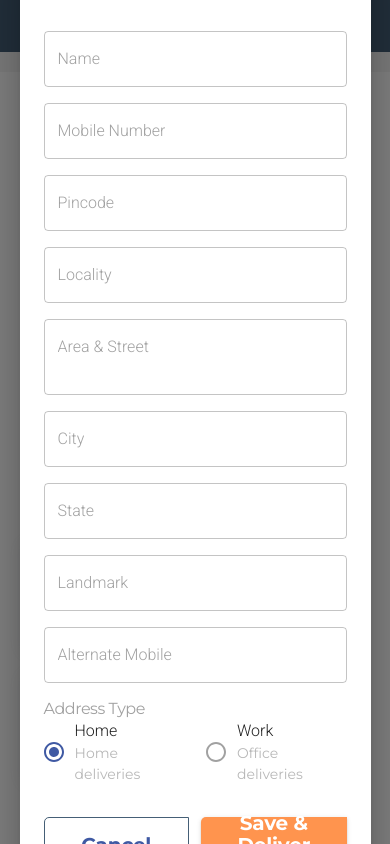
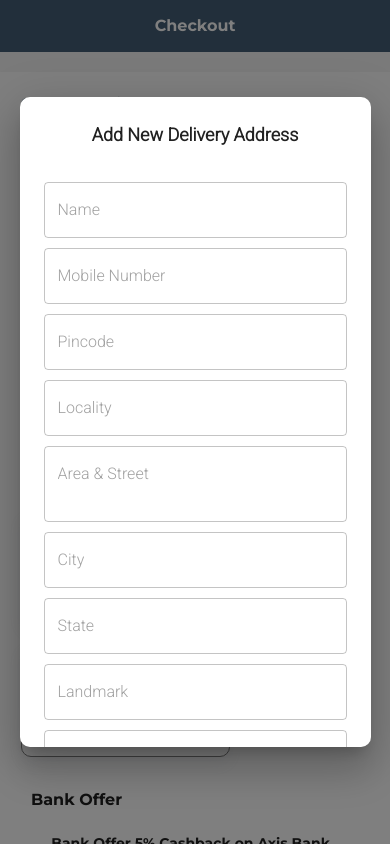
Before and after one commit to Vishalecs/indiaZONA1, a React (Create React App) app: page /checkout in a window 390 px wide. Both pictures are taken after a click on the link "Add New Delivery Address". Shown: the top 844 px of the page. Built offline with nearby package versions, Linux system fonts and the light colour scheme.

Commit message:
Update DeliveryAddress.jsx

```diff
--- a/src/components/Checkout/DeliveryAddress.jsx
+++ b/src/components/Checkout/DeliveryAddress.jsx
@@ -62,7 +62,7 @@ const DeliveryAddress = () => {
 
         fontFamily: "Montserrat",
         "@media (max-width: 600px)": {
-          padding: "16px",
+          padding: "5px",
         },
       }}
     >
@@ -101,10 +101,11 @@ const DeliveryAddress = () => {
     display: "flex",
     justifyContent: "space-between",
     marginBottom: "8px",
-    "@media (max-width: 600px)": {
+    "@media (max-width: 600px max-height: auto)": {
       flexDirection: "row", // Ensure it stays in a row even in mobile view
       alignItems: "center", // Align all items to the center on mobile
-      justifyContent: "space-between", // Maintain spacing between elements in mobile
+      justifyContent: "space-between",
+
     },
   }}
 >
@@ -235,6 +236,8 @@ const DeliveryAddress = () => {
       padding: "24px",
       width: "90%",
       maxWidth: "848px",
+      maxHeight: "650px", // Limit modal height to viewport height
+      overflowY: "auto", // Enable scrolling for overflow
       boxShadow: 24,
       display: "flex",
       flexDirection: "column",
@@ -249,15 +252,18 @@ const DeliveryAddress = () => {
         textAlign: "center",
       }}
     >
-            {editIndex !== null ? "Edit Delivery Address" : "Add New Delivery Address"}
+      {editIndex !== null
+        ? "Edit Delivery Address"
+        : "Add New Delivery Address"}
     </Typography>
 
-          {/* Address form */}
+    {/* Address Form */}
     <Box
       sx={{
         display: "grid",
         gridTemplateColumns: "1fr 1fr",
-              gap: "16px",
+        gap: "10px",
+        height: "750px",
         "@media (max-width: 600px)": {
           gridTemplateColumns: "1fr",
         },
@@ -298,13 +304,12 @@ const DeliveryAddress = () => {
         onChange={handleInputChange}
         fullWidth
         sx={{
-    gridColumn: "1 / -1",
+          gridColumn: "1 / -1", // Spans full row
           "& .MuiInputBase-root": {
-      height: "76px",  // Adjust this value as needed
+            height: "76px",
           },
         }}
       />
-
       <TextField
         label="City"
         name="city"
@@ -335,27 +340,23 @@ const DeliveryAddress = () => {
       />
     </Box>
 
-          <FormControl>
+    {/* Address Type */}
+    <FormControl sx={{ marginTop: "16px","@media (max-width: 600px)": {
+          flexDirection: "column",}}}>
   <Typography
-  style={{
-    fontFamily: 'Montserrat',
-    fontSize: '16px',
-    color: 'var(--gark-grey, #A1A1A1)',
-
-    fontWeight: 500,
-    lineHeight: '19.84px',
-    letterSpacing: '-0.03em',
-    textAlign: 'left',
-    textUnderlinePosition: 'from-font',
-    textDecorationSkipInk: 'none',
+    sx={{
+      fontFamily: "Montserrat",
+      fontSize: "16px",
+      color: "#A1A1A1",
+      fontWeight: "500",
+      marginBottom: "8px",
     }}
   >
     Address Type
   </Typography>
-
-
   <RadioGroup
     name="delivery-options"
+
     value={address.addressType || "home"}
     onChange={(e) =>
       setAddress((prev) => ({
@@ -363,13 +364,15 @@ const DeliveryAddress = () => {
         addressType: e.target.value,
       }))
     }
+    sx={{ display: "flex", flexDirection: "row", gap: "16px" ,"@media (max-width: 600px)": {
+      flexDirection: "column",
+                }, }}
   >
-              <div style={{ display: "flex", gap: "20px" }}>
     <FormControlLabel
       value="home"
       control={<Radio />}
       label={
-                    <div>
+        <Box>
           <Typography>Home</Typography>
           <Typography
             sx={{
@@ -381,14 +384,14 @@ const DeliveryAddress = () => {
           >
             Home deliveries
           </Typography>
-                    </div>
+        </Box>
       }
     />
     <FormControlLabel
       value="work"
       control={<Radio />}
       label={
-                    <div>
+        <Box>
           <Typography>Work</Typography>
           <Typography
             sx={{
@@ -400,23 +403,23 @@ const DeliveryAddress = () => {
           >
             Office deliveries
           </Typography>
-                    </div>
+        </Box>
       }
     />
-              </div>
   </RadioGroup>
 </FormControl>
 
 
+    {/* Action Buttons */}
     <Box
       sx={{
         display: "flex",
-    justifyContent: "center", // Center the buttons horizontally
-    gap: "20px", // Set 20px gap between the buttons
+        justifyContent: "center",
+        gap: "20px",
         marginTop: "16px",
         "@media (max-width: 600px)": {
-      flexDirection: "row", // Stack buttons in a column on small screens
-      gap: "12px", // Adjust gap for mobile view
+          flexDirection: "column",
+          gap: "12px",
         },
       }}
     >
@@ -424,49 +427,40 @@ const DeliveryAddress = () => {
         variant="outlined"
         onClick={handleCancel}
         sx={{
-      width: "250px", // Decreased width for Cancel button
+          width: "250px",
           height: "56px",
-      borderRadius: "5px 0px 0px 0px",
-      border: "1px solid #455F76",
-      opacity: 1,
-      fontFamily: "Montserrat",
-      fontSize: "20px",
-      fontWeight: 600,
-      lineHeight: "22px",
-      letterSpacing: "-0.01em",
-      textAlign: "center",
-      textUnderlinePosition: "from-font",
-      textDecorationSkipInk: "none",
+          fontFamily: 'Montserrat',
+          fontWeight:600,
+          fontSize: '20px',
+          "@media (max-width: 600px)": {
+                  width: "100%",
+                },
         }}
       >
         Cancel
       </Button>
-
       <Button
         variant="contained"
         onClick={handleSave}
         sx={{
-      width: "250px", // Set width for Save button (same width as Cancel button)
+          width: "250px",
           height: "56px",
-      borderRadius: "5px 0px 0px 0px",
+          fontFamily: 'Montserrat',
           backgroundColor: "#FF944E",
-      opacity: 1,
-      fontFamily: "Montserrat",
-      fontSize: "20px",
-      fontWeight: 600,
-      lineHeight: "22px",
-      letterSpacing: "-0.01em",
-      textAlign: "center",
-      textUnderlinePosition: "from-font",
-      textDecorationSkipInk: "none",
+          fontFamily: 'Montserrat',
+          fontWeight:600,
+          fontSize: '20px',
+          "@media (max-width: 600px)": {
+                  width: "100%",
+                },
         }}
       >
         Save & Deliver Here
       </Button>
     </Box>
-
   </Box>
 </Modal>
+
     </Box>
   );
 };
```
Lines whose indentation alone changed are shown as unchanged.
